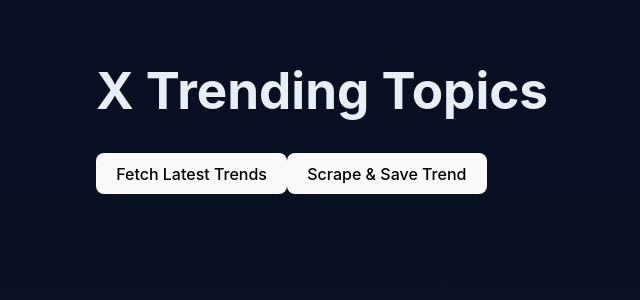
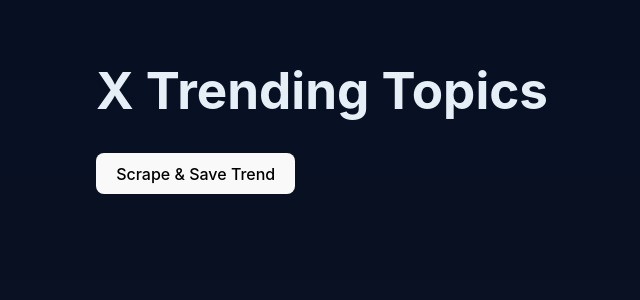
Before and after one commit to ashish7078/Final_X_Trends_Scraper, a React (Vite) app in the folder Frontend/: page / in a window 1280 px wide. Shown: the top 300 px of the page, without its empty margins (318-958 px from the left). Built offline with nearby package versions, Linux system fonts and the light colour scheme.

Commit message:
for dist

```diff
--- a/Frontend/src/App.jsx
+++ b/Frontend/src/App.jsx
@@ -13,7 +13,7 @@
     setLoading(true);
     setError(null);
     try {
-      const res = await fetch(`${API}/api/latest-trends/`);
+      const res = await fetch(`https://b7261a20afaf.ngrok-free.app/api/latest-trends/`);
       if (!res.ok) throw new Error(`${res.status} ${res.statusText}`);
       const data = await res.json();
       setTrends(data);
@@ -30,7 +30,7 @@
     setLoading(true);
     setError(null);
     try {
-      const res = await fetch(`${API}/api/scrape-save-trend/`, { method: "POST" });
+      const res = await fetch(`https://b7261a20afaf.ngrok-free.app/api/scrape-save-trend/`, { method: "POST" });
       if (!res.ok) throw new Error(`${res.status} ${res.statusText}`);
       const data = await res.json();
       setTrends(data);
@@ -47,7 +47,7 @@
       <h1>X Trending Topics</h1>
 
       <div className="buttons">
-        <button onClick={fetchTrends}>Fetch Latest Trends</button>
+        {/* <button onClick={fetchTrends}>Fetch Latest Trends</button> */}
         <button onClick={scrapeSaveTrend}>Scrape & Save Trend</button>
       </div>
 
```
Also changed, not shown: 6 other files (tests, documents, lock files or other folders).
